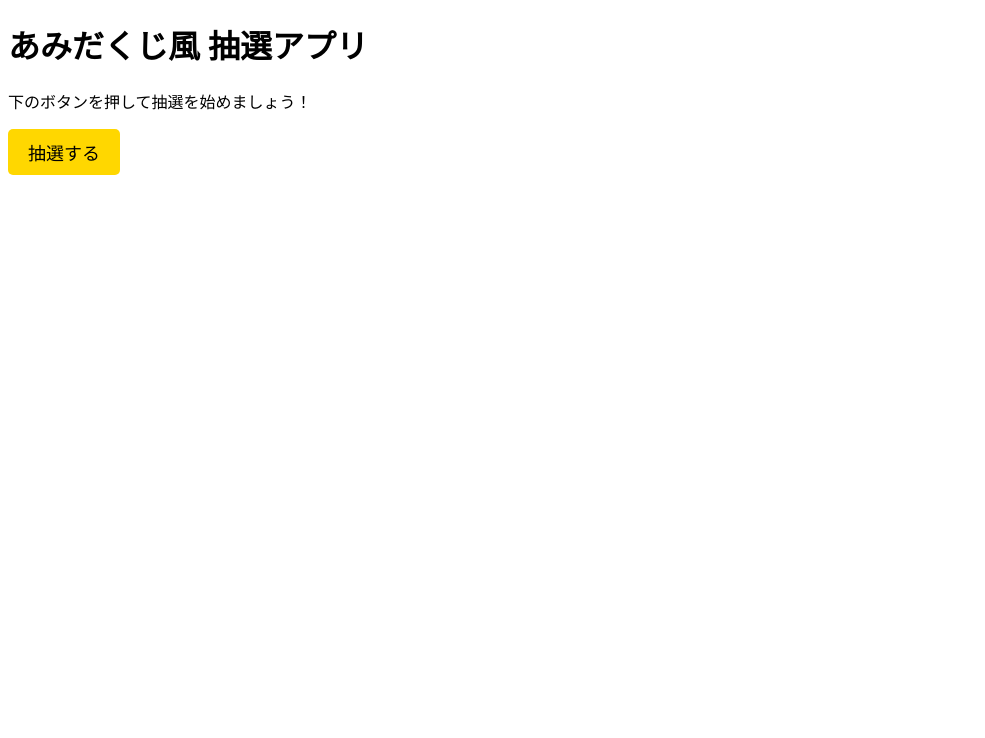
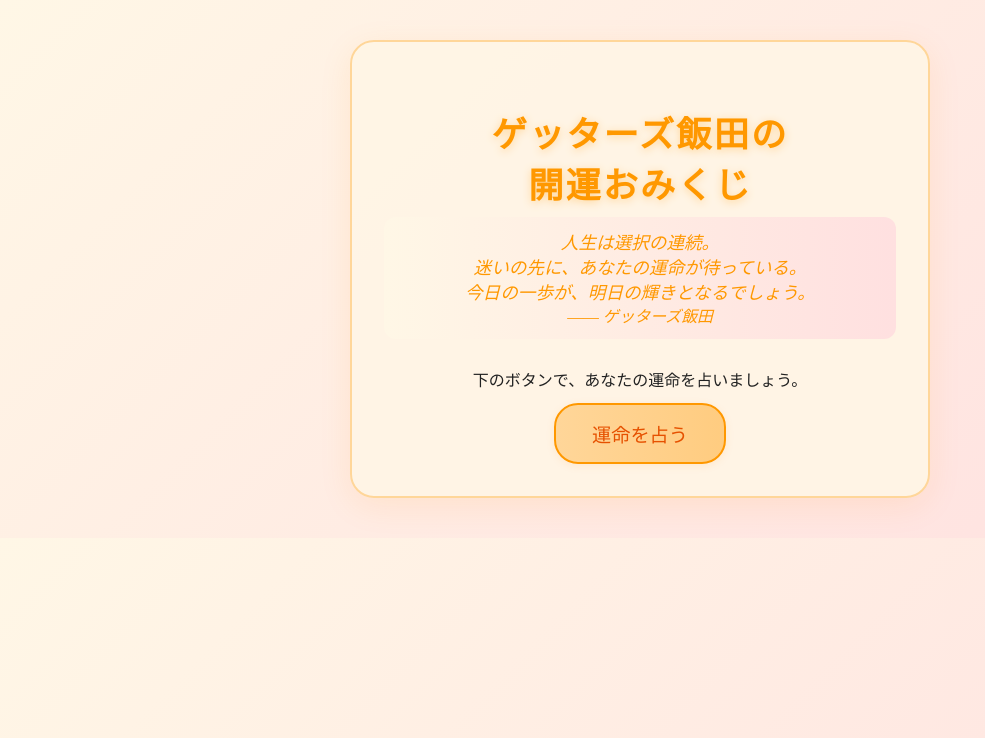
Before and after one commit to GWmaeda/TeamA, a Flask app: page / in a window 1280 px wide. Shown: the top 738 px of the page, without its empty margins (0-985 px from the left). Run offline with Flask 3, Linux system fonts and the light colour scheme.

Commit message:
今風にスタイルチェンジ

```diff
--- a/templates/index.html
+++ b/templates/index.html
@@ -2,24 +2,135 @@
 <html lang="ja">
 <head>
     <meta charset="UTF-8">
-    <title>シンプルな抽選アプリ</title>
+    <title>ゲッターズ飯田風 開運おみくじ</title>
+    <style>
+        body {
+            background: linear-gradient(135deg, #fff7e6 0%, #ffe0e0 100%);
+            font-family: 'Yu Mincho', 'Hiragino Mincho Pro', serif;
+            color: #222;
+            margin: 0;
+            padding: 0;
+        }
+        .container {
+            max-width: 32rem;
+            margin: 2.5rem auto;
+            background: rgba(255,245,230,0.97);
+            border-radius: 1.5rem;
+            box-shadow: 0 0.5rem 2rem rgba(255,140,0,0.10);
+            padding: 2.5rem 2rem 2rem 2rem;
+            border: 0.125rem solid #ffd699;
+        }
+        h1 {
+            font-size: 2.2em;
+            color: #ff9800;
+            text-align: center;
+            margin-bottom: 0.6rem;
+            letter-spacing: 0.13rem;
+            text-shadow: 0 0.13rem 0.5rem #ffd699;
+        }
+        .poem {
+            font-size: 1.1em;
+            color: #ff9800;
+            text-align: center;
+            margin-bottom: 1.75rem;
+            font-style: italic;
+            background: linear-gradient(90deg, #fff7e6 0%, #ffe0e0 100%);
+            border-radius: 0.75rem;
+            padding: 0.75rem 0;
+        }
+        .result {
+            font-size: 1.7em;
+            font-weight: bold;
+            text-align: center;
+            margin: 2.25rem 0 1.1rem 0;
+            letter-spacing: 0.13rem;
+            padding: 1.1rem 0;
+            background: linear-gradient(90deg, #fff7e6 0%, #ffe0e0 100%);
+            border-radius: 1rem;
+            box-shadow: 0 0.13rem 0.75rem rgba(255,140,0,0.10);
+            border: 0.13rem solid #ffd699;
+            opacity: 0;
+            animation: fadeInResult 1.2s ease forwards;
+        }
+        @keyframes fadeInResult {
+            0% { opacity: 0; transform: scale(0.95); }
+            60% { opacity: 0.7; transform: scale(1.03); }
+            100% { opacity: 1; transform: scale(1); }
+        }
+        .result-atari {
+            border-color: #ff9800;
+        }
+        .result-hazure {
+            border-color: #e57373;
+        }
+        .result-mouichido {
+            border-color: #ffb74d;
+        }
+        .result-sankasho {
+            border-color: #ff8a65;
+        }
+        .button-area {
+            text-align: center;
+        }
+        .fortune-btn {
+            padding: 0.9rem 2.25rem;
+            font-size: 1.2em;
+            background: linear-gradient(90deg, #ffd699 0%, #ffcc80 100%);
+            color: #e65100;
+            border: 0.13rem solid #ff9800;
+            border-radius: 1.5rem;
+            box-shadow: 0 0.13rem 0.5rem rgba(255,140,0,0.10);
+            cursor: pointer;
+            transition: background 0.3s, color 0.3s;
+        }
+        .fortune-btn:hover {
+            background: linear-gradient(90deg, #ffcc80 0%, #ffd699 100%);
+            color: #ff9800;
+        }
+    </style>
 </head>
 <body>
-    <h1>あみだくじ風 抽選アプリ</h1>
-
-    {% if result %}
-        <p style="font-size: 24px; color: green; font-weight: bold;">
-            抽選結果: {{ result }}
-        </p>
-        <p>もう一度引きますか？</p>
-    {% else %}
-        <p>下のボタンを押して抽選を始めましょう！</p>
-    {% endif %}
-
-    <form method="POST" action="/">
-            <button type="submit" style="padding: 10px 20px; font-size: 18px; background-color: gold; color: black; border: none; border-radius: 5px;">
-            抽選する
-        </button>
-    </form>
+    <div class="container">
+    <h1>ゲッターズ飯田の<br>開運おみくじ</h1>
+        <div class="poem">
+            人生は選択の連続。<br>
+            迷いの先に、あなたの運命が待っている。<br>
+            今日の一歩が、明日の輝きとなるでしょう。<br>
+            <span style="font-size:0.9em;">―― ゲッターズ飯田</span>
+        </div>
+        {% if result %}
+            {% set result_class = "result" %}
+            {% if result == "アタリ！" %}
+                {% set result_class = "result result-atari" %}
+            {% elif result == "ハズレ" %}
+                {% set result_class = "result result-hazure" %}
+            {% elif result == "もう一度" %}
+                {% set result_class = "result result-mouichido" %}
+            {% elif result == "参加賞" %}
+                {% set result_class = "result result-sankasho" %}
+            {% endif %}
+            <div class="{{ result_class }}">
+                {% if result == "アタリ！" %}
+                    <span style="color:#ff9800;">今日のあなたは絶好調！<br>新しい一歩を踏み出すチャンスです。</span>
+                {% elif result == "ハズレ" %}
+                    <span style="color:#e57373;">運気は穏やか。<br>焦らず、心に余裕を持ちましょう。</span>
+                {% elif result == "もう一度" %}
+                    <span style="color:#ffb74d;">運命はまだ巡っています。<br>もう一度チャレンジ！</span>
+                {% elif result == "参加賞" %}
+                    <span style="color:#ff8a65;">小さな幸せがあなたを包みます。<br>感謝の気持ちを忘れずに。</span>
+                {% else %}
+                    <span>{{ result }}</span>
+                {% endif %}
+            </div>
+            <div style="text-align:center; margin-bottom:12px; color:#ff9800; font-size:1em;">もう一度運命を占いますか？</div>
+        {% else %}
+            <div style="text-align:center; margin-bottom:12px;">下のボタンで、あなたの運命を占いましょう。</div>
+        {% endif %}
+        <form method="POST" action="/">
+            <div class="button-area">
+                <button type="submit" class="fortune-btn">運命を占う</button>
+            </div>
+        </form>
+    </div>
 </body>
 </html>
```
